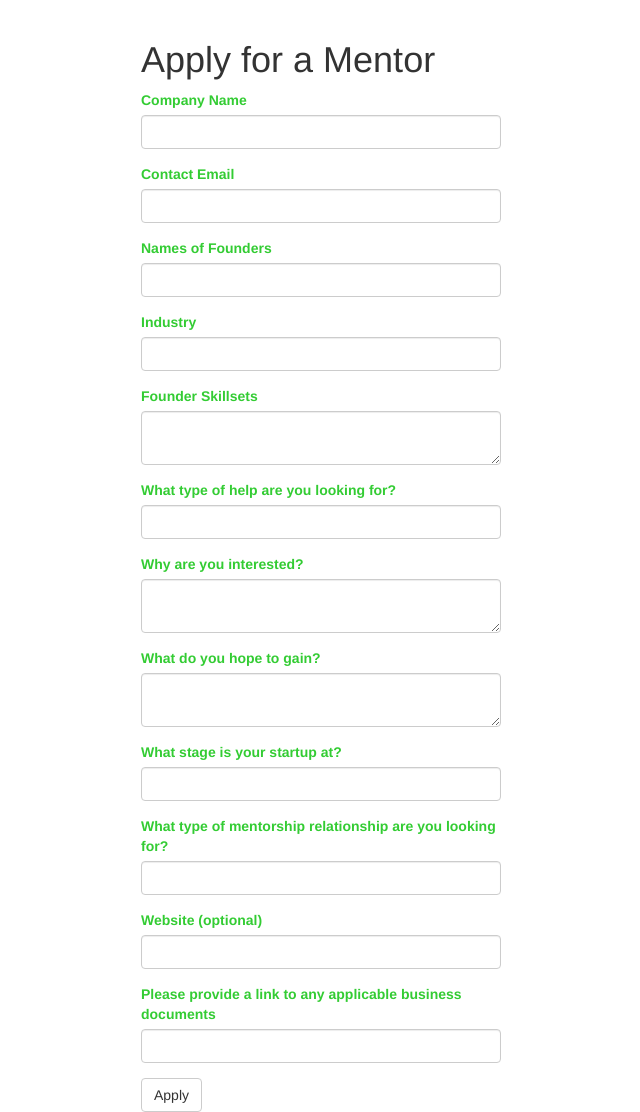
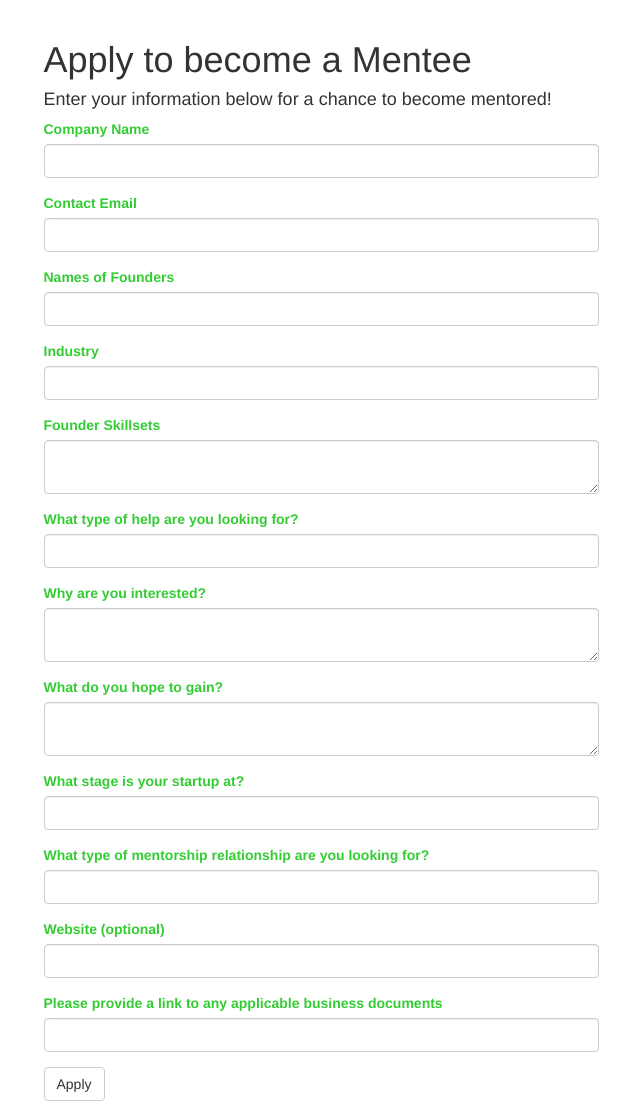
Before and after one commit to mattpodolak/enLIGHT-Mentorship-Program, a Flask app: page /application in a window 1280 px wide. Shown: the part 52-1164 px from the top of the page, without its empty margins (319-959 px from the left). Run offline with Flask 2, Linux system fonts and the light colour scheme; some libraries are stand-ins or nearby versions.

Commit message:
Minor changes to app

```diff
--- a/app/static/css/styles.css
+++ b/app/static/css/styles.css
@@ -1,3 +1,8 @@
 .control-label{
     color:#3c3;
 }
+
+.form-subheader{
+    margin-top: 10px;
+    font-size: 18px;
+}
--- a/app/templates/application.html
+++ b/app/templates/application.html
@@ -3,8 +3,9 @@
 
 {% block app_content %}
     <div class="row">
-        <div class="col-md-4 col-md-offset-4">
-            <h1>Apply for a Mentor</h1>
+        <div class="col-md-6 col-md-offset-3">
+            <h1>Apply to become a Mentee</h1>
+            <h3 class="form-subheader">Enter your information below for a chance to become mentored!</h3>
             {{ wtf.quick_form(form)}}
         </div>
     </div>
```
